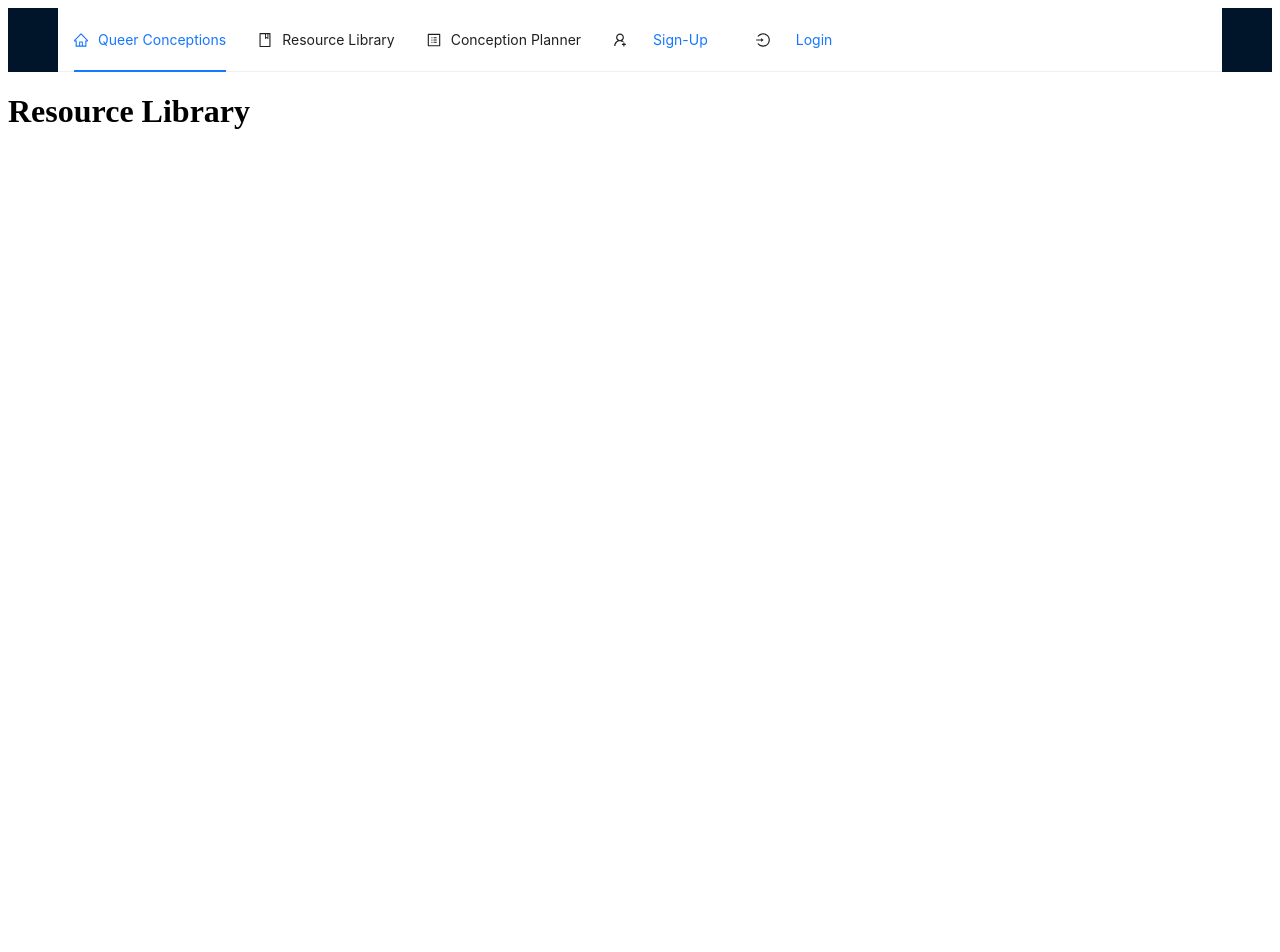
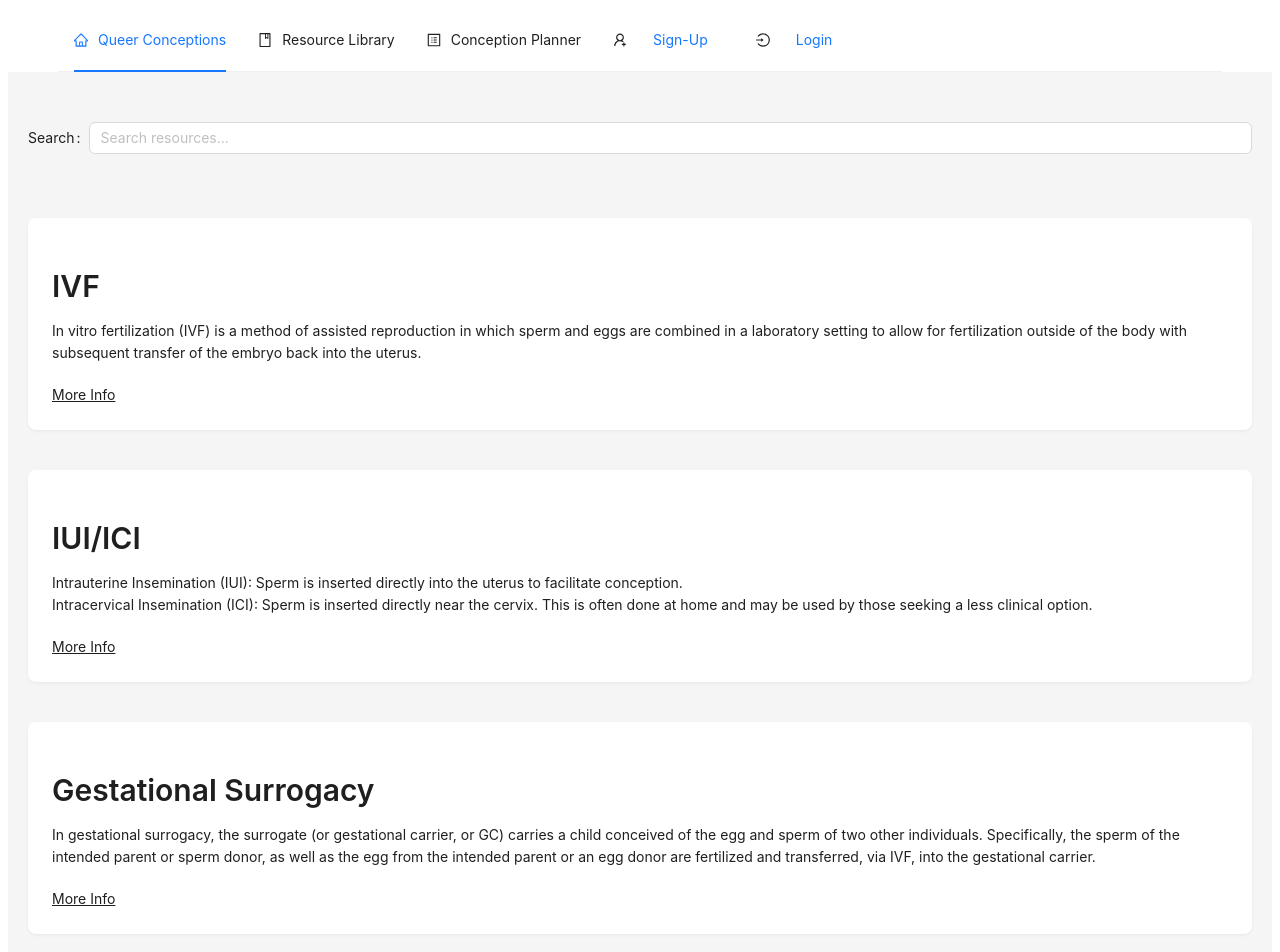
Before and after one commit to MBHunter88/queer_conceptions, a React (Vite) app in the folder client/: page /resources in a window 1280 px wide. Shown: the top 952 px of the page. Before the commit the page ends 800 px from the top, so only its background shows below. Built offline with nearby package versions, Linux system fonts and the light colour scheme.

Commit message:
finalize layout for reamining pages and update ui components using antd

```diff
--- a/client/src/components/FeatureSection.jsx
+++ b/client/src/components/FeatureSection.jsx
@@ -1,16 +1,20 @@
 import React from 'react';
+import { Typography } from 'antd';
+import { Link } from 'react-router-dom';
 
-
+const { Title, Text } = Typography;
 
 const FeatureSection = ({ title, description, link }) => {
 
-//TODO: Decide to keep button or wrap section in link to render feature
+//TODO: Decide to wrap section in link to render feature?
 
     return (
-        <div className="feature-section">
-          <h3 className="feature-title">{title}</h3>
-          <p className="feature-description">{description}</p>
-          <button>{link}</button>
+        <div className="feature-section" bordered={false}>
+          <Title level={2}>{title}</Title>
+          <Text>{description}</Text>
+          <div style={{ marginTop: '20px' }}>
+        {link}
+      </div>
         </div>
       );
 };
--- a/client/src/components/NavBar.jsx
+++ b/client/src/components/NavBar.jsx
@@ -23,9 +23,9 @@ const Navbar = () => {
 
   return (
     <>
-    <Header className="navbar">
+    <Header className="navbar" style={{backgroundColor: "white"}}>
       {/* Logo image can go here */}
-      <Menu  mode="horizontal" defaultSelectedKeys={['home']} style={{ lineHeight: '64px' }}>
+      <Menu  mode="horizontal" defaultSelectedKeys={['home']} style={{ lineHeight: '64px'}} theme="light">
         <Menu.Item key="home" icon={<HomeOutlined />}>
         <Link to="/">
           Queer Conceptions
--- a/client/src/pages/ConceptionPlanner.jsx
+++ b/client/src/pages/ConceptionPlanner.jsx
@@ -1,17 +1,35 @@
 import React from 'react';
-import NavBar from '../components/NavBar';
 import PlanForm from '../components/forms/ConceptionPlanForm';
+import { Typography, Layout, Row, Col, Divider } from 'antd';
+
+const { Content } = Layout;
+const { Title, Text } = Typography;
 
 const ConceptionPlanner = () => {
 
-//TODO: Add info panel
+    //TODO: styling logic for rendering plan results and ability to download to profile
 
     return (
-        <div className={'user-profile'}>
-            <NavBar />
-            <h1>Fill out form below!</h1>
-            <PlanForm />
-        </div>
+        <Layout>
+            <Content>
+                <Row>
+                    <Col span={24} >
+                        <div>
+                            <Title level={2} style={{ color: 'inherit' }}>Planning Starts Here... </Title>
+                            <Text style={{ color: 'inherit' }}>
+                                Let's start building your personalized conception plan! By answering a few questions,
+                                we'll guide you through the best options for your family-building journey. You can hover
+                                over specific terms to get more information or visit our resource library for deeper
+                                insights and helpful resources. We're here to make the process as simple and supportive as possible.
+                            </Text>
+                        </div>
+                    </Col>
+                </Row>
+                <Divider />
+                <PlanForm />
+            </Content>
+        </Layout>
+
     );
 };
 
--- a/client/src/pages/LandingPage.jsx
+++ b/client/src/pages/LandingPage.jsx
@@ -1,52 +1,58 @@
 import React from 'react';
-import NavBar from '../components/NavBar';
 import FeatureSection from '../components/FeatureSection';
 import { Link } from 'react-router-dom';
-import { Layout, Typography, Skeleton, Row, Col } from 'antd';
+import { Layout, Typography, Row, Col, Divider } from 'antd';
 
 const { Content, Footer } = Layout;
 const { Title } = Typography;
 
-//TODO: Replace skeleton w/ actual content
+//TODO: Styling
 
 const LandingPage = () => {
   return (
     <Layout>
-      <NavBar />
       <Content style={{  height: '100%', padding: '50px 20px' }}>
         <div className="landing-page">
-            <Skeleton.Image/>
           <Title level={1} style={{ textAlign: 'center', marginBottom: '40px' }}>
             Welcome to Queer Conceptions
           </Title>
           <Title level={3}>
-            <Skeleton/>
+          We provide personalized resources and guidance specifically designed for LGBTQ+ individuals
+           and families as they explore family-building options. Whether you're just beginning to think
+            about conception or seeking resources and support along the way, Queer Conceptions is here to
+             help every step of the way.
           </Title>
+          <Divider/>
             {/* feature sections in vertical layout */}
           <Row gutter={[0, 40]} justify="center">
             <Col span={24}>
               <FeatureSection
                 title="Conception Planner"
-                description="Start here to get a personalized plan for your family today."
+                description="Get started on your journey with a personalized conception plan tailored
+                 just for you. By answering a few simple questions, we'll provide you with a comprehensive
+                  roadmap to help you navigate the complex and unique challenges of conception. Let us make
+                   your journey clearer, step-by-step."
                 link={<Link to="/planner">Start Here</Link>}
               />
-              <Skeleton/>
+              <Divider/>
             </Col>
             <Col span={24}>
               <FeatureSection
                 title="Resource Library"
-                description="Resources tailored to help LGBTQ+ families navigate family planning."
+                description="Access a wealth of inclusive resources curated specifically for LGBTQ+ families.
+                 From informative articles and guides to helpful links, our resource library has everything you
+                  need to feel empowered and informed throughout your family-building journey."
                 link={<Link to="/resources">Explore</Link>}
               />
-              <Skeleton/>
             </Col>
+            <Divider/>
             <Col span={24}>
               <FeatureSection
                 title="Virtual Doula"
-                description="Coming Soon."
+                description='Coming Soon'
               />
-              <Skeleton/>
             </Col>
+            <Divider/>
           </Row>
         </div>
       </Content>
--- a/client/src/pages/ResourceLibrary.jsx
+++ b/client/src/pages/ResourceLibrary.jsx
@@ -1,17 +1,80 @@
 import React from 'react';
-import NavBar from '../components/NavBar';
+import { Card, Typography, Form, Input, Layout, Row, Col } from 'antd';
 
+const { Content } = Layout;
+const { Title, Text } = Typography;
 
 const ResourceLibrary = () => {
 
-//TODO: add resource links and basic styling
+//TODO: Logic fo search bar functionality
 
-    return (
-        <div className={'resource-library'}>
-            <NavBar />
-            <h1>Resource Library</h1>
+  return (
+    <Layout>
+      <Content style={{ height: '100%', padding: '50px 20px' }}>
+        <div className="resource-library">
+          <Form style={{ paddingBottom: 40 }}>
+            <Form.Item label="Search" name="search">
+              <Input placeholder="Search resources..." />
+            </Form.Item>
+          </Form>
+          <Row gutter={[0, 40]} justify="center">
+
+            <Col span={24}>
+              <Card
+                className="resource-link"
+                bordered={false}
+              >
+                <Title level={2} style={{ color: 'inherit' }}>IVF</Title>
+                <Text style={{ color: 'inherit' }}>
+                  In vitro fertilization (IVF) is a method of assisted reproduction in which sperm and eggs are
+                  combined in a laboratory setting to allow for fertilization outside of the body with subsequent
+                  transfer of the embryo back into the uterus.
+                </Text>
+                <div style={{ marginTop: '20px' }}>
+                  <a href='' style={{ color: 'inherit', textDecoration: 'underline' }}>More Info</a>
+                </div>
+              </Card>
+            </Col>
+
+            <Col span={24}>
+              <Card
+                className="resource-link"
+                bordered={false}
+              >
+                <Title level={2} style={{ color: 'inherit' }}>IUI/ICI</Title>
+                <Text style={{ color: 'inherit' }}>
+                  Intrauterine Insemination (IUI): Sperm is inserted directly into the uterus to facilitate conception. <br />
+                  Intracervical Insemination (ICI): Sperm is inserted directly near the cervix. This is often done at home
+                  and may be used by those seeking a less clinical option.
+                </Text>
+                <div style={{ marginTop: '20px' }}>
+                  <a href='' style={{ color: 'inherit', textDecoration: 'underline' }}>More Info</a>
+                </div>
+              </Card>
+            </Col>
+
+            <Col span={24}>
+              <Card
+                className="resource-link"
+                bordered={false}
+              >
+                <Title level={2} style={{ color: 'inherit' }}>Gestational Surrogacy</Title>
+                <Text style={{ color: 'inherit' }}>
+                  In gestational surrogacy, the surrogate (or gestational carrier, or GC) carries a child conceived
+                  of the egg and sperm of two other individuals. Specifically, the sperm of the intended parent or
+                  sperm donor, as well as the egg from the intended parent or an egg donor are fertilized and
+                  transferred, via IVF, into the gestational carrier.
+                </Text>
+                <div style={{ marginTop: '20px' }}>
+                  <a href='' style={{ color: 'inherit', textDecoration: 'underline' }}>More Info</a>
+                </div>
+              </Card>
+            </Col>
+          </Row>
         </div>
-    );
+      </Content>
+    </Layout>
+  );
 };
 
 export default ResourceLibrary;
--- a/client/src/router/AppRouter.jsx
+++ b/client/src/router/AppRouter.jsx
@@ -3,10 +3,12 @@ import LandingPage from '../pages/LandingPage';
 import UserProfile from '../pages/UserProfile'
 import ResourceLibrary from '../pages/ResourceLibrary';
 import ConceptionPlanner from '../pages/ConceptionPlanner';
+import NavBar from '../components/NavBar';
 
 const AppRouter = () => {
   return (
     <Router>
+       <NavBar />
       <Routes>
         <Route path="/" element={<LandingPage />} />
         <Route path="/planner" element={<ConceptionPlanner />} />
```
